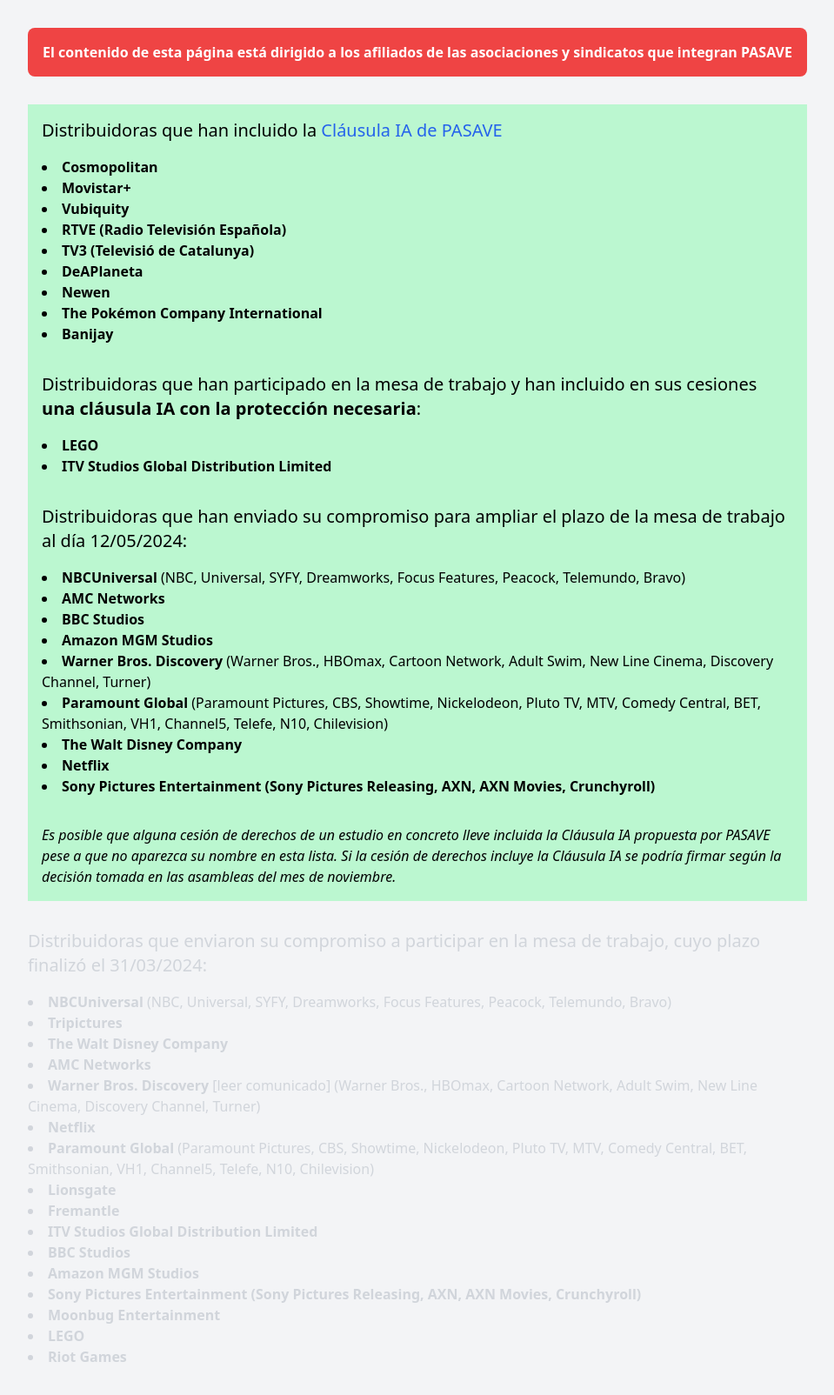
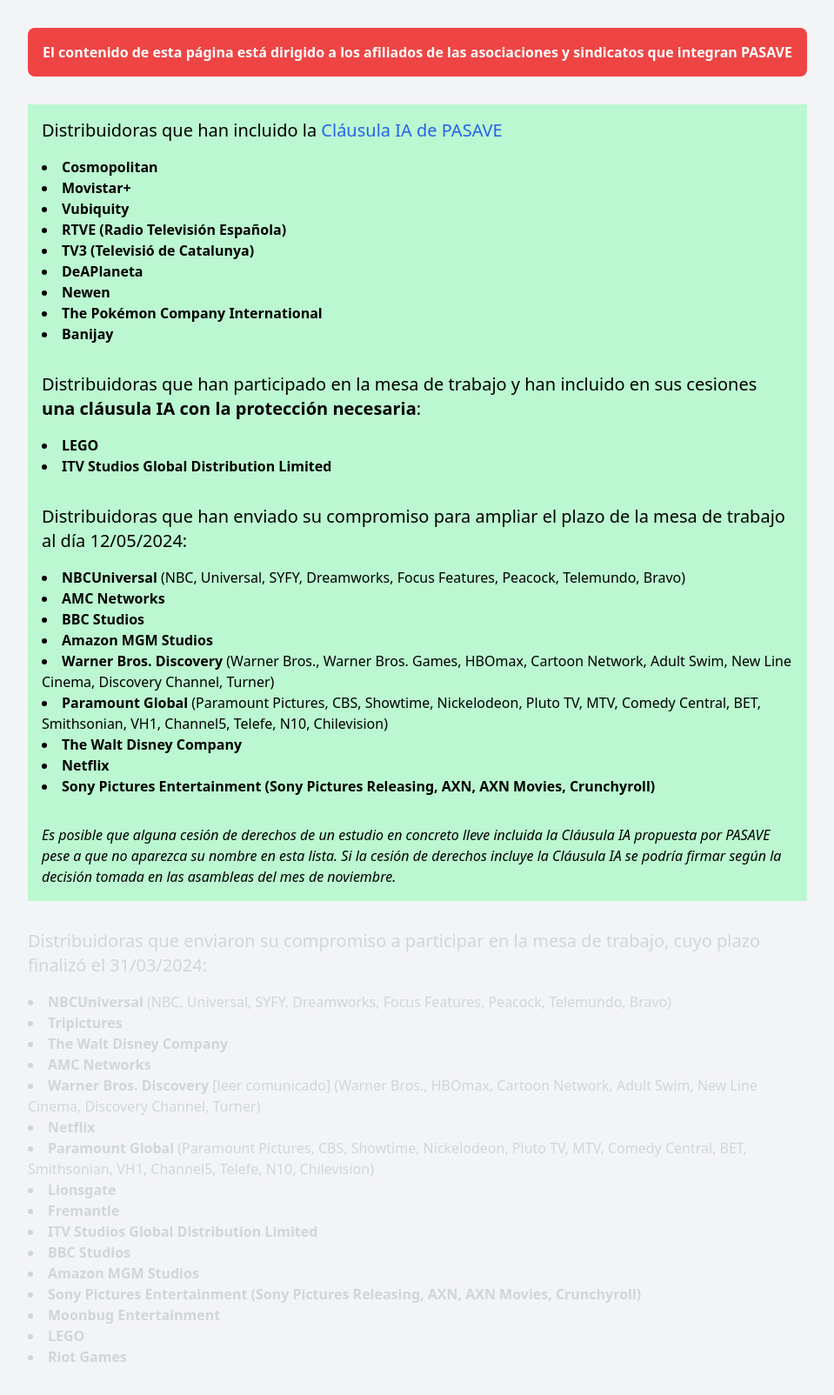
Before and after one commit to mutsuda/pasave.github.io, a Jekyll site: the page built from oklist.md, in a window 1280 px wide. Shown: the whole page at 87% size, without its empty margins (160-1119 px from the left). Built offline with Jekyll 4.4.1, drawn with Linux system fonts in a browser that asks for light colours.

Commit message:
Update oklist.md

```diff
--- a/oklist.md
+++ b/oklist.md
@@ -35,7 +35,7 @@
 	<li class="font-bold">AMC Networks</li>
 	<li class="font-bold">BBC Studios</li>
 	<li class="font-bold">Amazon MGM Studios</li>
-	<li><span class="font-bold">Warner Bros. Discovery</span> (Warner Bros., HBOmax, Cartoon Network, Adult Swim, New Line Cinema, Discovery Channel, Turner)</li>
+	<li><span class="font-bold">Warner Bros. Discovery</span> (Warner Bros., Warner Bros. Games, HBOmax, Cartoon Network, Adult Swim, New Line Cinema, Discovery Channel, Turner)</li>
 	<li><span class="font-bold">Paramount Global</span> (Paramount Pictures, CBS, Showtime, Nickelodeon, Pluto TV, MTV, Comedy Central, BET, Smithsonian, VH1, Channel5, Telefe, N10, Chilevision)</li>
  	<li class="font-bold">The Walt Disney Company</li>
  	<li class="font-bold">Netflix</li>
```
